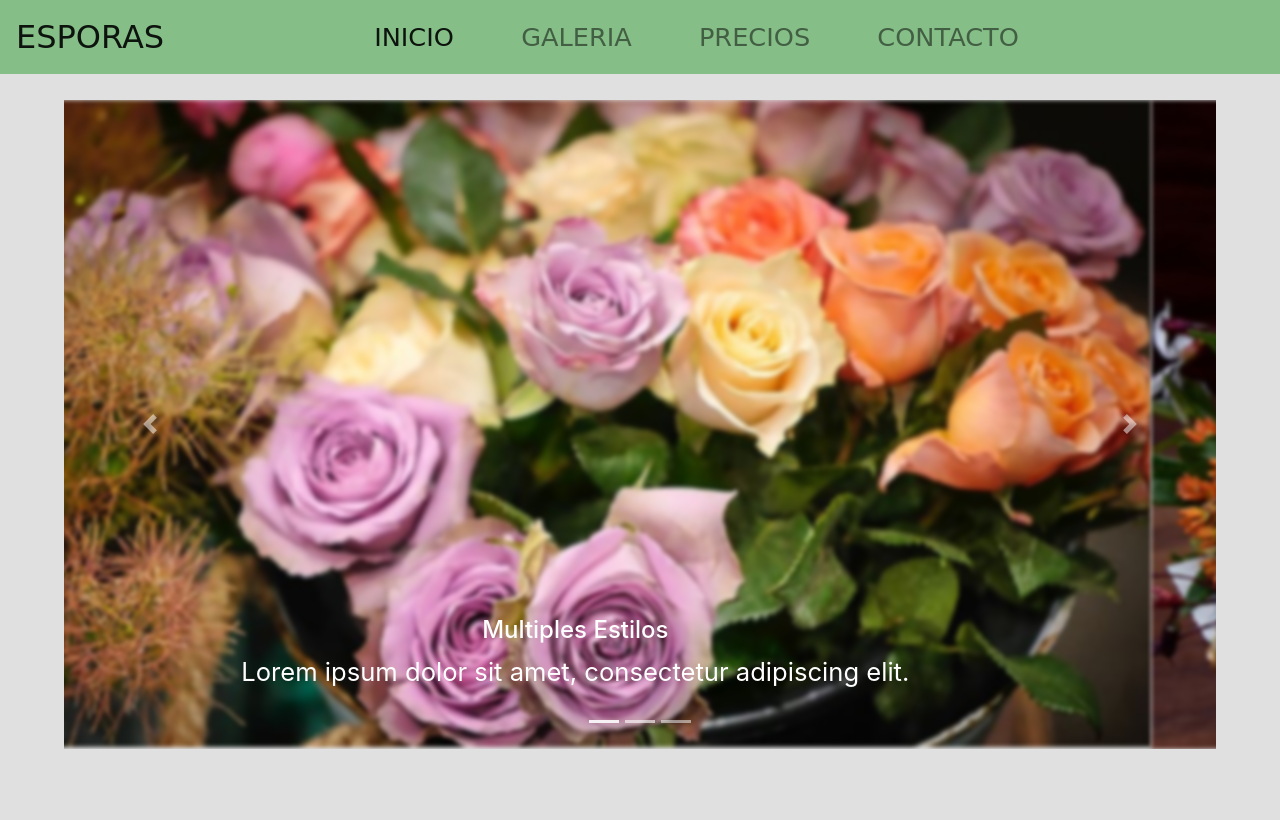
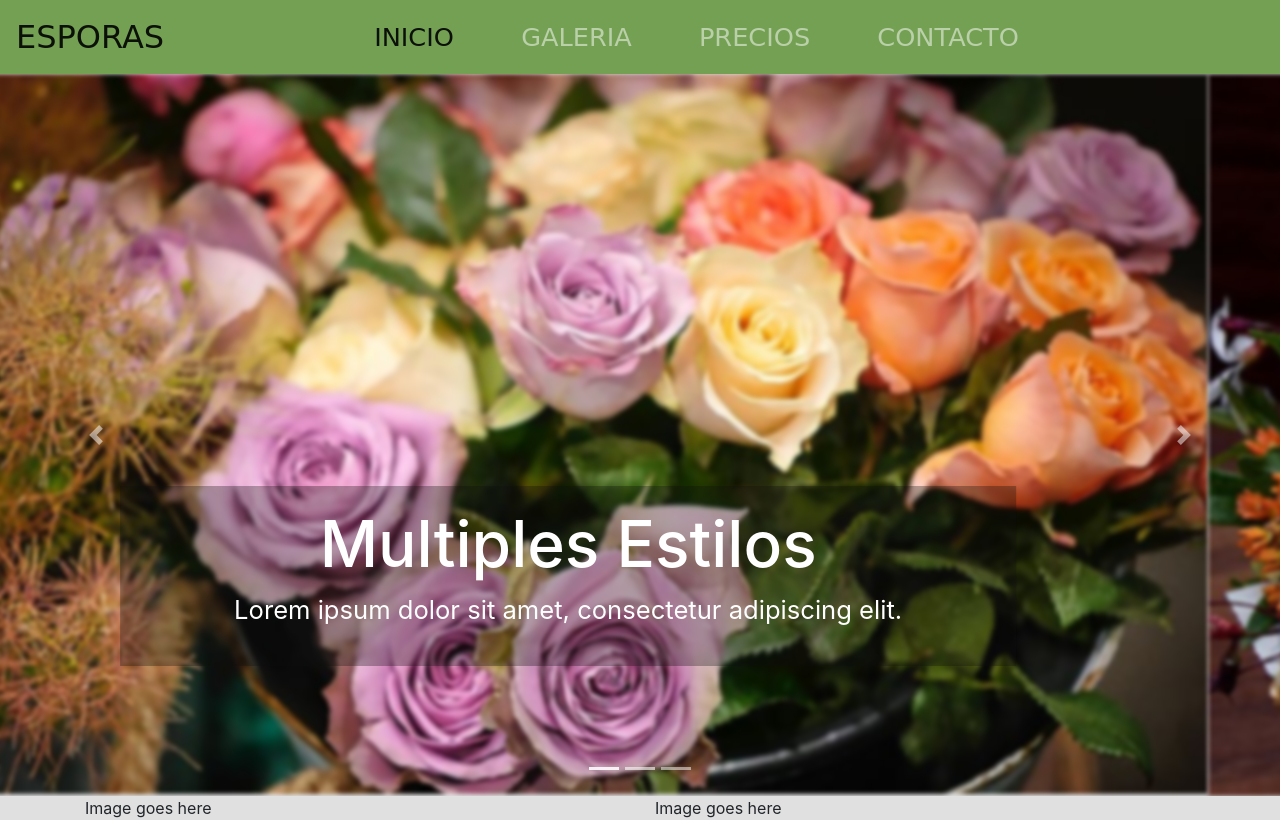
Before and after one commit to TecaFondo/Floreria, a plain HTML site: page index.html in a window 1280 px wide. Drawn offline with nearby package versions, Linux system fonts and the light colour scheme; a script that the page names is missing; a web font is replaced by a local one.

Commit message:
Se agregan contendores para imagen y arregla nav para estética

```diff
--- a/css/estilo.css
+++ b/css/estilo.css
@@ -1,9 +1,13 @@
 @import url('https://fonts.googleapis.com/css2?family=Josefin+Sans:ital@1&display=swap');
 @import url('https://fonts.googleapis.com/css2?family=Gamja+Flower&display=swap');
 .navbar {
-    background-color: #85be87;
+    background-color: #74a053;
     font-family: 'Gamja Flower', cursive;
     font-size: 2vw;
+}
+
+.navbar-light .navbar-nav .nav-link {
+    color: #ffffff80;
 }
 
 body {
@@ -11,11 +15,8 @@ body {
 }
 
 #ImagenMain {
-    max-width: 94vw;
-    max-height: 320px;
-    margin-left: 3vw;
-    margin-right: 3vw;
-    padding: 2vw;
+    max-width: 100vw;
+    padding: 0;
     font-size: 2vw;
 }
 
@@ -25,11 +26,15 @@ body {
 }
 
 @media(min-width:320px) {
-    .container-fluid {
-        width: 100%;
-    }
     .nav-link {
         font-size: 4vw;
+    }
+    .carousel-caption {
+        bottom: 10vw;
+        background-color: #0f0f0f4f;
+    }
+    .carousel-caption h4 {
+        font-size: 5vw;
     }
 }
 
@@ -37,11 +42,25 @@ body {
     .nav-link {
         font-size: 3vw;
     }
+    .carousel-caption {
+        bottom: 10vw;
+        background-color: #0f0f0f4f;
+    }
+    .carousel-caption h4 {
+        font-size: 5vw;
+    }
 }
 
 @media(min-width:768px) {
     .nav-link {
         font-size: 2vw;
+    }
+    .carousel-caption {
+        bottom: 10vw;
+        background-color: #0f0f0f4f;
+    }
+    .carousel-caption h4 {
+        font-size: 5vw;
     }
 }
 
@@ -58,4 +77,11 @@ body {
     .container-fluid {
         width: 20vw;
     }
+    .carousel-caption {
+        bottom: 10vw;
+        background-color: #0f0f0f4f;
+    }
+    .carousel-caption h4 {
+        font-size: 5vw;
+    }
 }
--- a/index.html
+++ b/index.html
@@ -49,21 +49,21 @@
                 <div class="carousel-inner">
                     <div class="carousel-item active">
                         <img src="img/arreglo1.jpg" class="d-block w-100" alt="arregloFloral1" id="foto">
-                        <div class="carousel-caption d-none d-md-block">
+                        <div class="carousel-caption ">
                             <h4>Multiples Estilos</h4>
                             <p>Lorem ipsum dolor sit amet, consectetur adipiscing elit.</p>
                         </div>
                     </div>
                     <div class="carousel-item">
                         <img src="img/arreglo2.jpg" class="d-block w-100" alt="arregloFloral2" id="foto">
-                        <div class="carousel-caption d-none d-md-block">
+                        <div class="carousel-caption">
                             <h4>Second slide label</h4>
                             <p>Lorem ipsum dolor sit amet, consectetur adipiscing elit.</p>
                         </div>
                     </div>
                     <div class="carousel-item">
                         <img src="img/arreglo3.jpg" class="d-block w-100" alt="puestoConFlores" id="foto">
-                        <div class="carousel-caption d-none d-md-block">
+                        <div class="carousel-caption ">
                             <h4>Third slide label</h4>
                             <p>Praesent commodo cursus magna, vel scelerisque nisl consectetur.</p>
                         </div>
@@ -80,6 +80,18 @@
             </div>
         </div>
     </div>
+    <div class="container" id="InfoAdicional">
+        <div class="row">
+            <div class="col-12 col-md-6">
+                Image goes here
+            </div>
+            <div class="col-12 col-md-6">
+                Image goes here
+            </div>
+
+        </div>
+    </div>
+
 
 
     <!--Siempre se declaran estos 3 al final del HTML (se debe mantener el orden)-->
```
